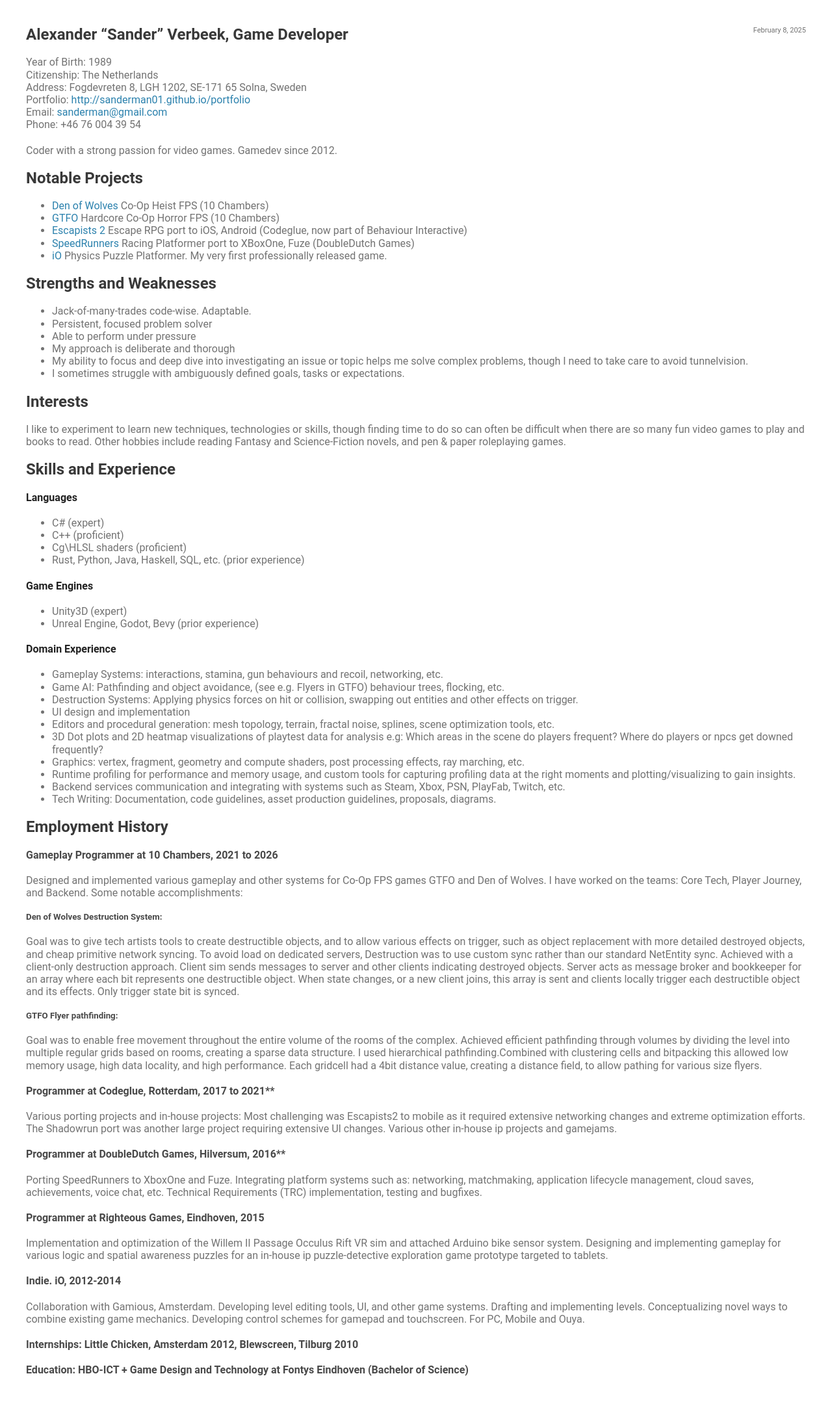
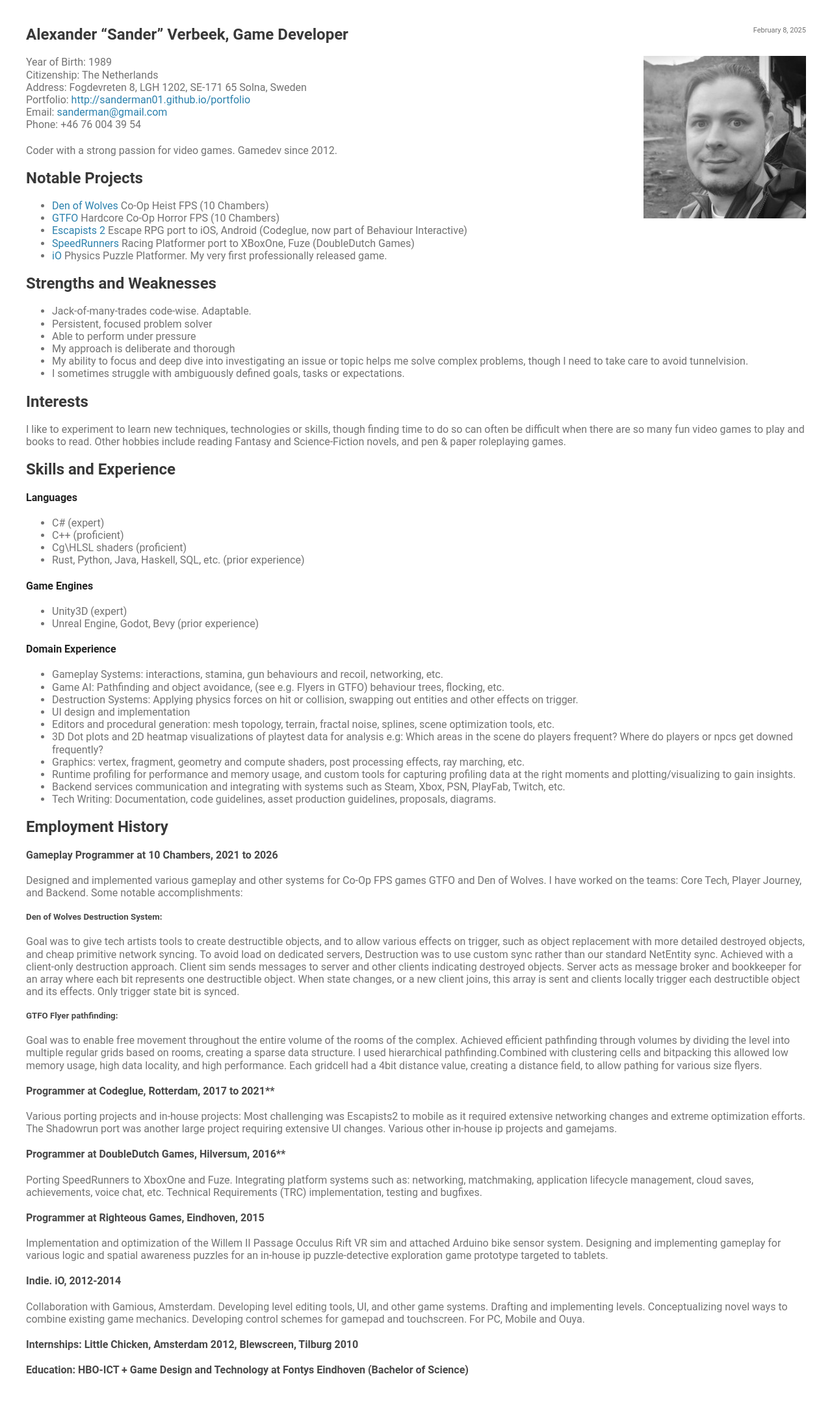
Before and after one commit to sanderman01/sanderman01.github.io, a Jekyll site: the page built from resume.md, in a window 1280 px wide. Shown: the whole page at 65% size. Built offline with Jekyll 4.4.1, drawn with Linux system fonts in a browser that asks for light colours; a script that is not in the unit is left out.

Commit message:
add portrait

```diff
--- a/resume.md
+++ b/resume.md
@@ -5,7 +5,7 @@ date: 2025-02-08
 ---
 
 ## Alexander "Sander" Verbeek, Game Developer
-
+<img src="{{ site.url }}/assets/images/portrait.jpg" style="float: right"/>
 Year of Birth: 1989
 Citizenship: The Netherlands
 Address: Fogdevreten 8, LGH 1202, SE-171 65 Solna, Sweden
```
Also changed, not shown: assets/images/portrait.jpg (added).
